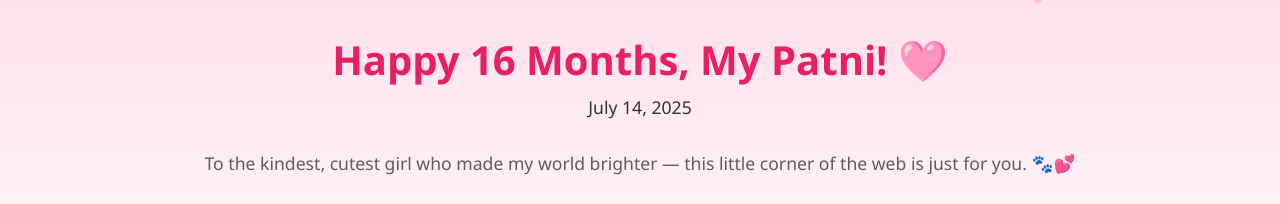
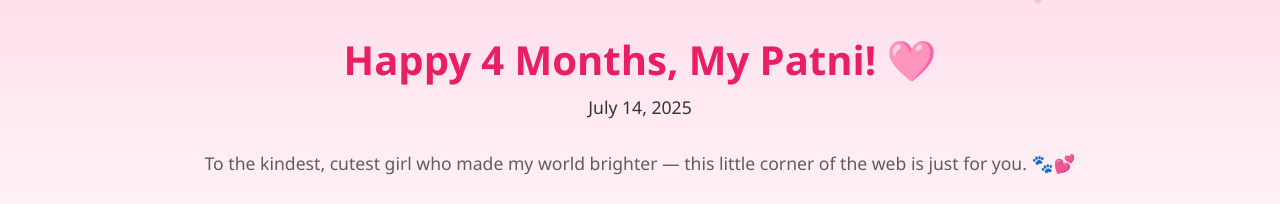
Before and after one commit to ysant77/anniversary-website, a plain HTML site: page index.html in a window 1280 px wide. Shown: the top 204 px of the page. Drawn offline with Linux system fonts and the light colour scheme.

Commit message:
Minor changes in index.html
Updated the startDate to 2025-02-14

```diff
--- a/index.html
+++ b/index.html
@@ -41,7 +41,7 @@
     }, 500);
 
     // Dynamic Months Counter
-    const startDate = new Date("2024-02-14");
+    const startDate = new Date("2025-02-14");
     const today = new Date();
     const diffInMonths = (today.getFullYear() - startDate.getFullYear()) * 12 + (today.getMonth() - startDate.getMonth());
     document.getElementById("anniversary-heading").innerHTML = `Happy ${diffInMonths} Months, My Patni! 🩷`;
```
